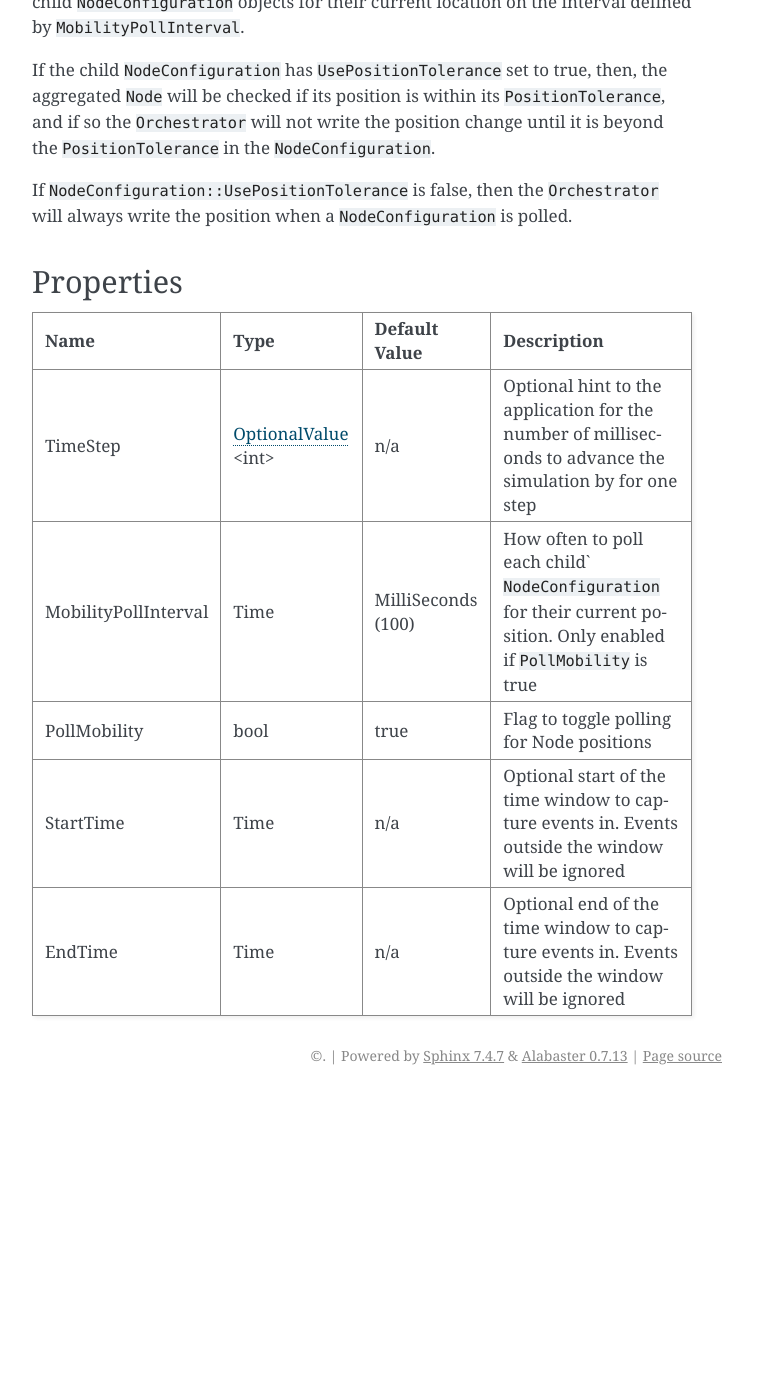
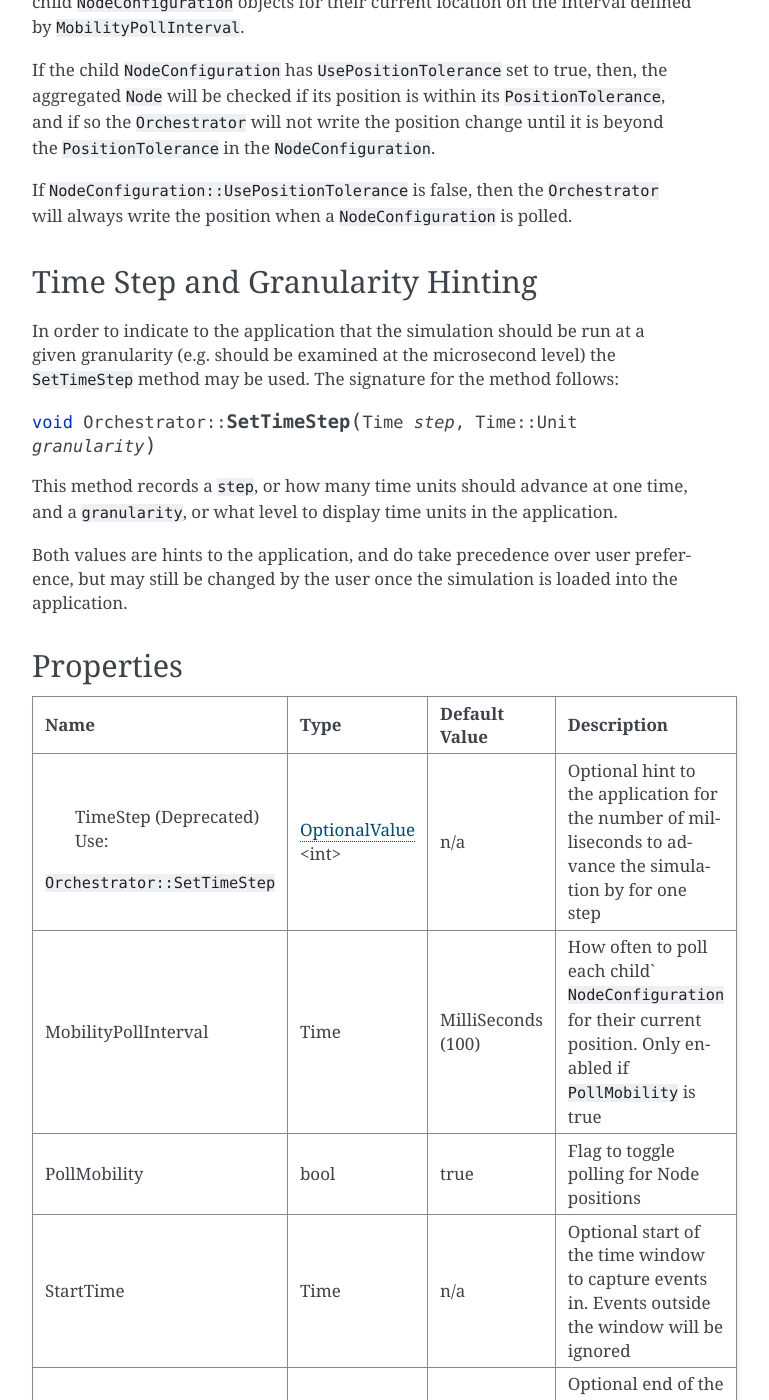
Before and after one commit to usnistgov/NetSimulyzer-ns3-module, a Sphinx documentation site: the page built from doc/source/orchestrator.rst, in a window 1280 px wide and 1400 px high, scrolled down 969 px. Shown: the whole window, without its empty margins (388-1157 px from the left). Built offline with Sphinx 7.4.7, drawn with Linux system fonts in a browser that asks for light colours; before the commit the page ends 2064 px from its top, so only the background shows below that; some of the changed text lies outside the part shown.

Commit message:
Allow granularity down to nanoseconds
See: https://github.com/usnistgov/NetSimulyzer-ns3-module/issues/32

```diff
--- a/doc/source/orchestrator.rst
+++ b/doc/source/orchestrator.rst
@@ -58,31 +58,49 @@ If ``NodeConfiguration::UsePositionTolerance`` is false, then the ``Orchestrator
 will always write the position when a ``NodeConfiguration`` is polled.
 
 
+Time Step and Granularity Hinting
+---------------------------------
+
+In order to indicate to the application that the simulation should
+be run at a given granularity (e.g. should be examined at the microsecond level)
+the ``SetTimeStep`` method may be used. The signature for the method follows:
+
+.. cpp:function:: void Orchestrator::SetTimeStep(Time step, Time::Unit granularity)
+
+
+This method records a ``step``, or how many time units should advance at one time,
+and a ``granularity``, or what level to display time units in the application.
+
+Both values are hints to the application, and do take precedence over user
+preference, but may still be changed by the user once the simulation is
+loaded into the application.
+
 Properties
 ----------
 
-+----------------------+--------------------------------+--------------------+------------------------------------------+
-| Name                 | Type                           | Default Value      | Description                              |
-+======================+================================+====================+==========================================+
-| TimeStep             | :ref:`optional-value` <int>    |                n/a | Optional hint to the application for     |
-|                      |                                |                    | the number of milliseconds to advance    |
-|                      |                                |                    | the simulation by for one step           |
-+----------------------+--------------------------------+--------------------+------------------------------------------+
-| MobilityPollInterval | Time                           | MilliSeconds (100) | How often to poll each child`            |
-|                      |                                |                    | ``NodeConfiguration`` for their          |
-|                      |                                |                    | current position. Only enabled if        |
-|                      |                                |                    | ``PollMobility`` is true                 |
-+----------------------+--------------------------------+--------------------+------------------------------------------+
-| PollMobility         | bool                           |               true | Flag to toggle polling                   |
-|                      |                                |                    | for Node positions                       |
-+----------------------+--------------------------------+--------------------+------------------------------------------+
-| StartTime            | Time                           |               n/a  | Optional start of the time window to     |
-|                      |                                |                    | capture events in.                       |
-|                      |                                |                    | Events outside the window will           |
-|                      |                                |                    | be ignored                               |
-+----------------------+--------------------------------+--------------------+------------------------------------------+
-| EndTime              | Time                           |               n/a  | Optional end of the time window to       |
-|                      |                                |                    | capture events in.                       |
-|                      |                                |                    | Events outside the window will           |
-|                      |                                |                    | be ignored                               |
-+----------------------+--------------------------------+--------------------+------------------------------------------+
++------------------------------+--------------------------------+--------------------+------------------------------------------+
+| Name                         | Type                           | Default Value      | Description                              |
++==============================+================================+====================+==========================================+
+| TimeStep                     | :ref:`optional-value` <int>    |                n/a | Optional hint to the application for     |
+| (Deprecated)                 |                                |                    | the number of milliseconds to advance    |
+| Use:                         |                                |                    | the simulation by for one step           |
+|``Orchestrator::SetTimeStep`` |                                |                    |                                          |
++------------------------------+--------------------------------+--------------------+------------------------------------------+
+| MobilityPollInterval         | Time                           | MilliSeconds (100) | How often to poll each child`            |
+|                              |                                |                    | ``NodeConfiguration`` for their          |
+|                              |                                |                    | current position. Only enabled if        |
+|                              |                                |                    | ``PollMobility`` is true                 |
++------------------------------+--------------------------------+--------------------+------------------------------------------+
+| PollMobility                 | bool                           |               true | Flag to toggle polling                   |
+|                              |                                |                    | for Node positions                       |
++------------------------------+--------------------------------+--------------------+------------------------------------------+
+| StartTime                    | Time                           |               n/a  | Optional start of the time window to     |
+|                              |                                |                    | capture events in.                       |
+|                              |                                |                    | Events outside the window will           |
+|                              |                                |                    | be ignored                               |
++------------------------------+--------------------------------+--------------------+------------------------------------------+
+| EndTime                      | Time                           |               n/a  | Optional end of the time window to       |
+|                              |                                |                    | capture events in.                       |
+|                              |                                |                    | Events outside the window will           |
+|                              |                                |                    | be ignored                               |
++------------------------------+--------------------------------+--------------------+------------------------------------------+
```
Also changed, not shown: 3 other files.
